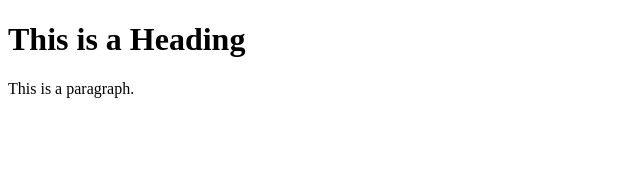
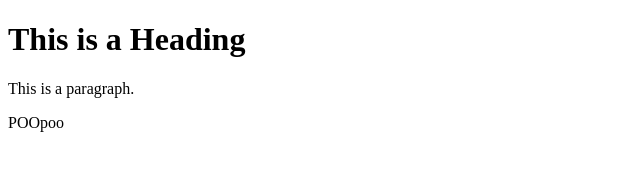
Before and after one commit to guo-jialin/guo-jialin.github.io, a plain HTML site: page index.html in a window 1280 px wide. Shown: the full height of the page, 0-640 px from the left. Drawn offline with Linux system fonts and the light colour scheme.

Commit message:
update index.html

```diff
--- a/index.html
+++ b/index.html
@@ -7,6 +7,7 @@
 
 <h1>This is a Heading</h1>
 <p>This is a paragraph.</p>
+    <p>POOpoo</p>
 
 </body>
 </html>
```
